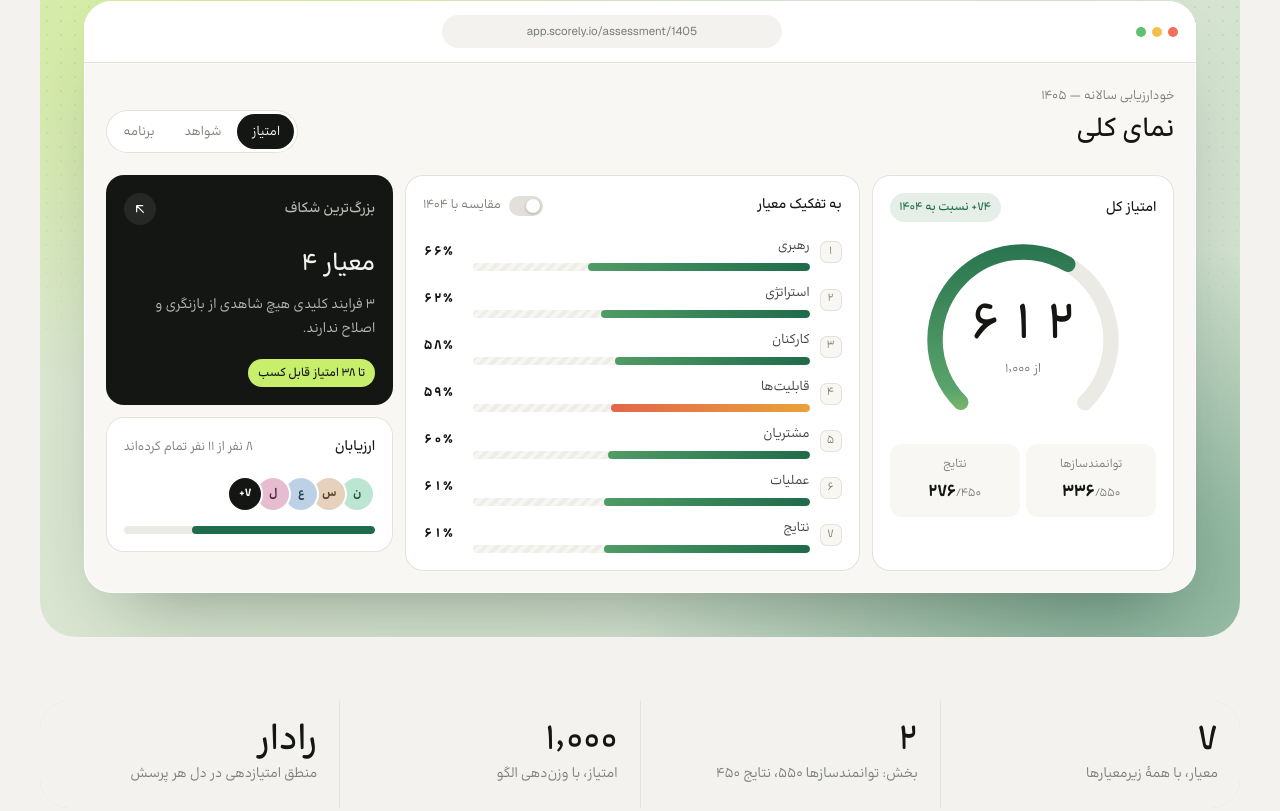
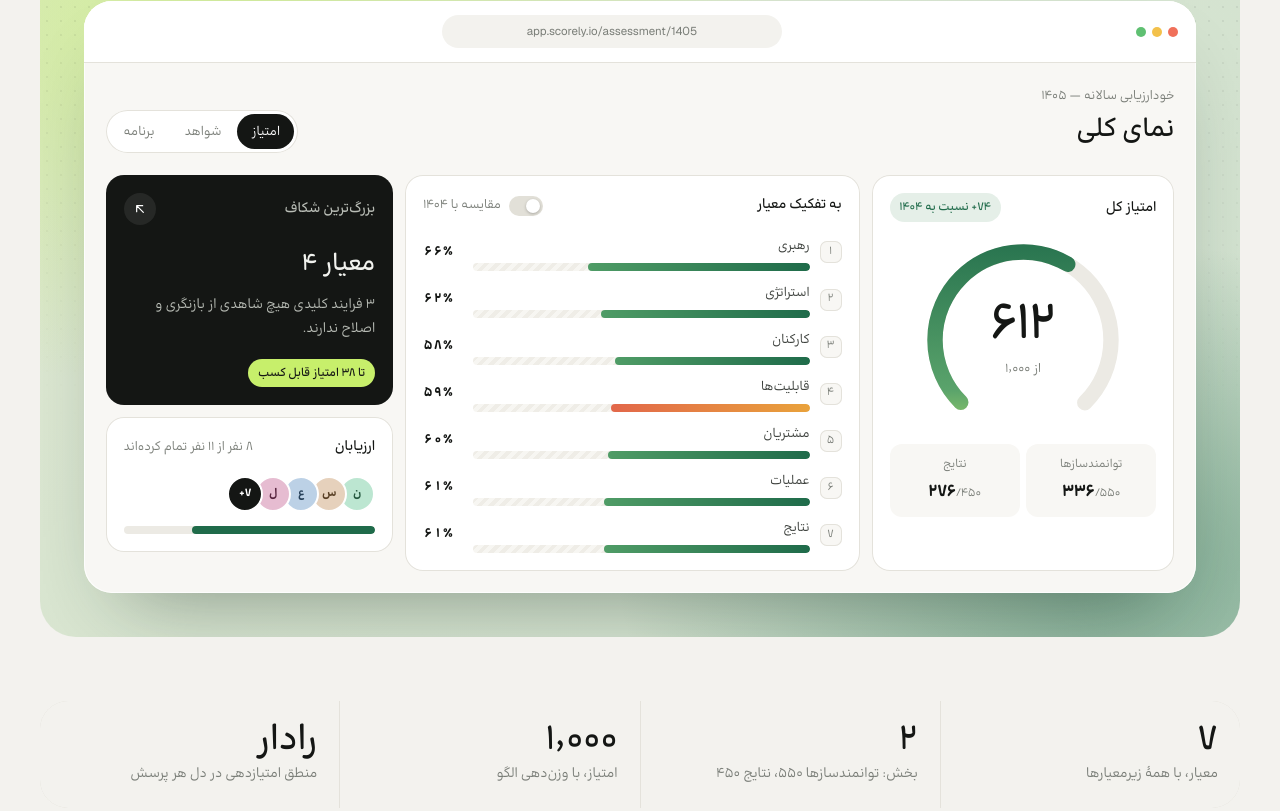
Before and after one commit to its-mohammadhosein/scorely-efqm, a plain HTML site: page fa/index.html in a window 1280 px wide. Shown: the part 797-1608 px from the top of the page. Drawn offline with nearby package versions, Linux system fonts and the light colour scheme.

Commit message:
Persian pages: normal figures for the big numbers
The Persian typeface spaces tabular digits widely, so the landing
page's gauge read "۶ ۱ ۲". The gauge, dimension totals, strip
counters and plan score now use the typeface's normal figures.

Co-Authored-By: Claude Opus 5.5 <noreply@anthropic.com>

```diff
--- a/css/fa.css
+++ b/css/fa.css
@@ -45,3 +45,6 @@ body { line-height: 1.8; }
 .radar-mini div { grid-template-columns: 130px 1fr 30px; }
 .price__amt { flex-wrap: wrap; }
 .price__amt strong { font-size: 2.6rem; }
+
+/* the Persian typeface spaces tabular digits widely: big numbers use its normal figures */
+.gauge__num strong, .calc__dims b, .dims b, .strip__row strong, .pstat b { font-variant-numeric: normal; }
```
